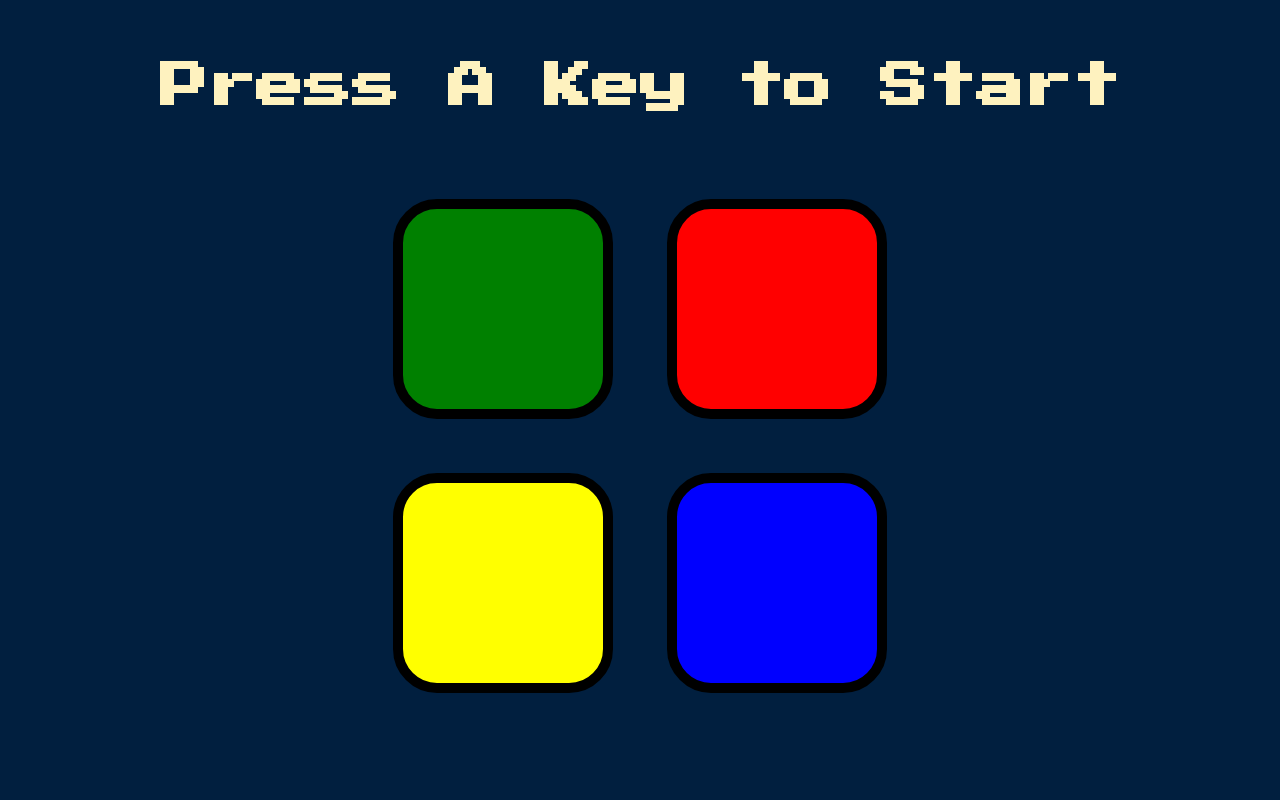
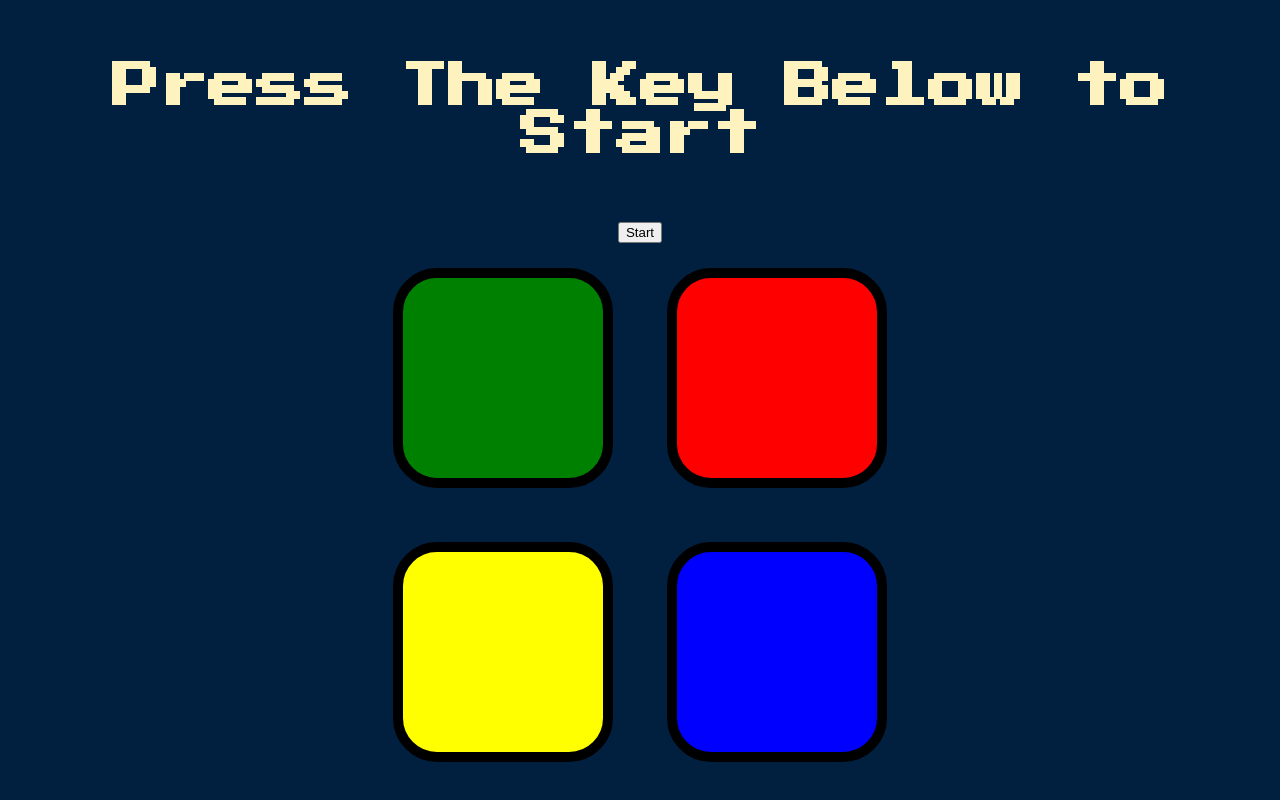
Before and after one commit to Rutu-Bidarkar/SimonGame, a plain HTML site: page index.html in a window 1280 px wide. Drawn offline with nearby package versions, Linux system fonts and the light colour scheme.

Commit message:
Update index.html

```diff
--- a/index.html
+++ b/index.html
@@ -9,7 +9,8 @@
 </head>
 
 <body>
-  <h1 id="level-title">Press A Key to Start</h1>
+  <h1 id="level-title">Press The Key Below to Start </h1>
+  <button type="button" id="start" class="bstart">Start</button>
   <div class="container">
     <div lass="row">
 
```
